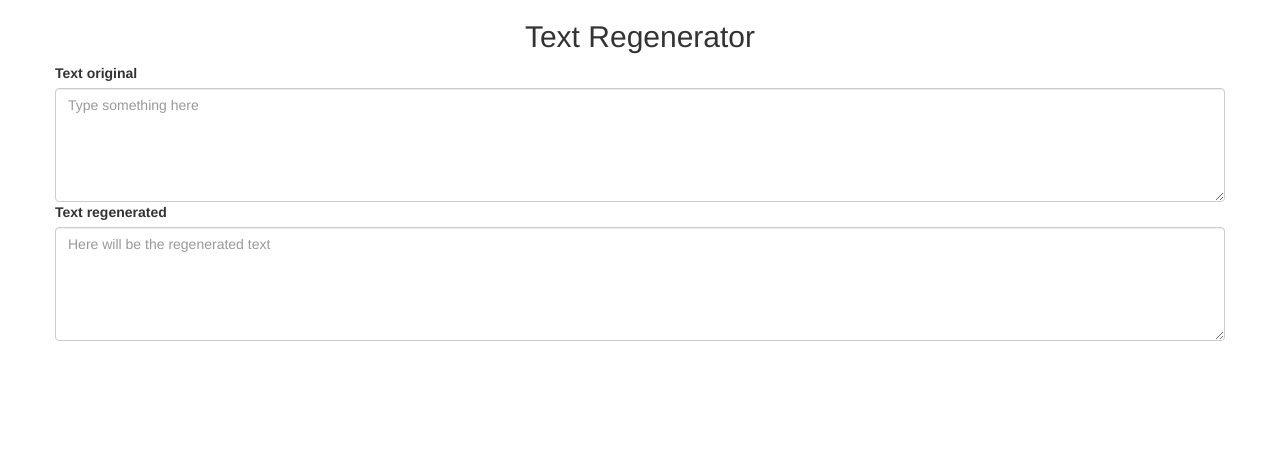
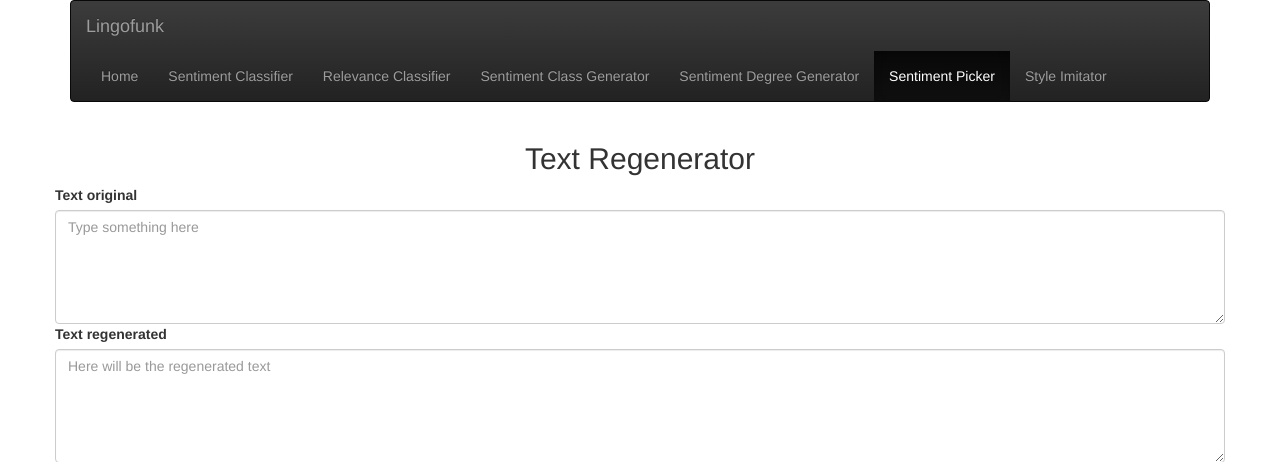
Before and after one commit to lingofunk/lingofunk-app, a Flask app: page /regenerate in a window 1280 px wide. Shown: the top 462 px of the page. Run offline with Flask 2, Linux system fonts and the light colour scheme; some libraries are stand-ins or nearby versions.

Commit message:
update the templates with the sentiment picker

```diff
--- a/webapp/templates/index.html
+++ b/webapp/templates/index.html
@@ -25,6 +25,7 @@
 					<li><a href="/compare-reviews">Relevance Classifier</a></li>
 					<li><a href="/generate/discrete">Sentiment Class Generator</a></li>
 					<li><a href="/generate/continuous">Sentiment Degree Generator</a></li>
+					<li><a href="/regenerate">Sentiment Picker</a></li>
 					<li><a href="/transfer-style">Style Imitator</a></li>
 				</ul>
 			</div>
@@ -62,7 +63,7 @@
 					<td><a href="/generate/continuous">Generate text of the given sentiment degree</a></td>
 					<td>Generate text with given fraction of positive or negative sentiment</td>
 				</tr>
-			  <tr>
+				<tr>
 					<td>5</td>
 					<td><a href="/regenerate">Regenerate</a></td>
 					<td>Generate text of the given sentiment and intensity</td>
--- a/webapp/templates/lingofunk-classify-sentiment.html
+++ b/webapp/templates/lingofunk-classify-sentiment.html
@@ -67,6 +67,7 @@
 					<li><a href="/compare-reviews">Relevance Classifier</a></li>
 					<li><a href="/generate/discrete">Sentiment Class Generator</a></li>
 					<li><a href="/generate/continuous">Sentiment Degree Generator</a></li>
+					<li><a href="/regenerate">Sentiment Picker</a></li>
 					<li><a href="/transfer-style">Style Imitator</a></li>
 				</ul>
 			</div>
--- a/webapp/templates/lingofunk-compare-reviews.html
+++ b/webapp/templates/lingofunk-compare-reviews.html
@@ -31,6 +31,7 @@
 					<li class="active"><a href="/compare-reviews">Relevance Classifier</a></li>
 					<li><a href="/generate/discrete">Sentiment Class Generator</a></li>
 					<li><a href="/generate/continuous">Sentiment Degree Generator</a></li>
+					<li><a href="/regenerate">Sentiment Picker</a></li>
 					<li><a href="/transfer-style">Style Imitator</a></li>
 				</ul>
 			</div>
--- a/webapp/templates/lingofunk-generate-continuous.html
+++ b/webapp/templates/lingofunk-generate-continuous.html
@@ -101,6 +101,7 @@
 					<li><a href="/compare-reviews">Relevance Classifier</a></li>
 					<li><a href="/generate/discrete">Sentiment Class Generator</a></li>
 					<li class="active"><a href="/generate/continuous">Sentiment Degree Generator</a></li>
+					<li><a href="/regenerate">Sentiment Picker</a></li>
 					<li><a href="/transfer-style">Style Imitator</a></li>
 				</ul>
 			</div>
--- a/webapp/templates/lingofunk-generate-discrete.html
+++ b/webapp/templates/lingofunk-generate-discrete.html
@@ -62,6 +62,7 @@
 					<li><a href="/compare-reviews">Relevance Classifier</a></li>
 					<li class="active"><a href="/generate/discrete">Sentiment Class Generator</a></li>
 					<li><a href="/generate/continuous">Sentiment Degree Generator</a></li>
+					<li><a href="/regenerate">Sentiment Picker</a></li>
 					<li><a href="/transfer-style">Style Imitator</a></li>
 				</ul>
 			</div>
--- a/webapp/templates/lingofunk-regenerate.html
+++ b/webapp/templates/lingofunk-regenerate.html
@@ -1,5 +1,6 @@
 <!DOCTYPE html>
 <html>
+
 <head>
 	<meta charset="utf-8" />
 	<meta name="viewport" content="width=device-width, initial-scale=1.0" />
@@ -8,9 +9,10 @@
 
 	<link rel="stylesheet" href="https://cdnjs.cloudflare.com/ajax/libs/normalize/5.0.0/normalize.min.css">
 	<!--<link rel="stylesheet" href="css/style.css">-->
-	<link rel="stylesheet" href="https://maxcdn.bootstrapcdn.com/bootstrap/3.3.7/css/bootstrap.min.css" integrity="sha384-BVYiiSIFeK1dGmJRAkycuHAHRg32OmUcww7on3RYdg4Va+PmSTsz/K68vbdEjh4u"
-	 crossorigin="anonymous" />
-	<link rel="stylesheet" href="https://maxcdn.bootstrapcdn.com/bootstrap/3.3.7/css/bootstrap-theme.min.css" integrity="sha384-rHyoN1iRsVXV4nD0JutlnGaslCJuC7uwjduW9SVrLvRYooPp2bWYgmgJQIXwl/Sp" crossorigin="anonymous" />
+	<link rel="stylesheet" href="https://maxcdn.bootstrapcdn.com/bootstrap/3.3.7/css/bootstrap.min.css"
+		integrity="sha384-BVYiiSIFeK1dGmJRAkycuHAHRg32OmUcww7on3RYdg4Va+PmSTsz/K68vbdEjh4u" crossorigin="anonymous" />
+	<link rel="stylesheet" href="https://maxcdn.bootstrapcdn.com/bootstrap/3.3.7/css/bootstrap-theme.min.css"
+		integrity="sha384-rHyoN1iRsVXV4nD0JutlnGaslCJuC7uwjduW9SVrLvRYooPp2bWYgmgJQIXwl/Sp" crossorigin="anonymous" />
 	<script src="https://ajax.googleapis.com/ajax/libs/jquery/3.3.1/jquery.min.js"></script>
 	<script src="https://maxcdn.bootstrapcdn.com/bootstrap/3.4.0/js/bootstrap.min.js"></script>
 	<script src="https://unpkg.com/@jaames/iro@beta/dist/iro.js"></script>
@@ -22,8 +24,10 @@
 		}
 
 		.loader {
-      border: 0.2em solid #f3f3f3; /* Light grey */
-      border-top: 0.2em solid #3498db; /* Blue */
+			border: 0.2em solid #f3f3f3;
+			/* Light grey */
+			border-top: 0.2em solid #3498db;
+			/* Blue */
 			border-radius: 50%;
 			width: 2em;
 			height: 2em;
@@ -35,24 +39,47 @@
 		}
 
 		@keyframes spin {
-      0% { transform: rotate(0deg); }
-      100% { transform: rotate(360deg); }
+			0% {
+				transform: rotate(0deg);
+			}
+
+			100% {
+				transform: rotate(360deg);
+			}
 		}
 	</style>
 </head>
 
 <body>
 	<div class="container">
+		<nav class="navbar navbar-inverse">
+			<div class="container-fluid">
+				<div class="navbar-header">
+					<a class="navbar-brand" href="/">Lingofunk</a>
+				</div>
+				<ul class="nav navbar-nav">
+					<li><a href="/">Home</a></li>
+					<li><a href="/classify-sentiment">Sentiment Classifier</a></li>
+					<li><a href="/compare-reviews">Relevance Classifier</a></li>
+					<li><a href="/generate/discrete">Sentiment Class Generator</a></li>
+					<li><a href="/generate/continuous">Sentiment Degree Generator</a></li>
+					<li class="active"><a href="/regenerate">Sentiment Picker</a></li>
+					<li><a href="/transfer-style">Style Imitator</a></li>
+				</ul>
+			</div>
+		</nav>
+
+
 		<div class="row" style="margin-bottom: 2em;">
 			<h2 align="center">Text Regenerator</h2>
 			<fieldset>
-			<!--<legend>Texts</legend>-->
-
 				<label for="text-input">Text original</label>
-			<textarea class="form-control" id="text-input" name="text-input" rows="5" placeholder="Type something here"></textarea>
+				<textarea class="form-control" id="text-input" name="text-input" rows="5"
+					placeholder="Type something here"></textarea>
 
 				<label for="text-output">Text regenerated</label>
-			<textarea class="form-control" id="text-output" name="text-output" rows="5" placeholder="Here will be the regenerated text"></textarea>
+				<textarea class="form-control" id="text-output" name="text-output" rows="5"
+					placeholder="Here will be the regenerated text"></textarea>
 			</fieldset>
 		</div>
 
@@ -74,7 +101,7 @@
 
 		<div id="coords">
 			<strong>radius:</strong> <span id="radius"></span>
-			<br/>
+			<br />
 			<strong>angle:</strong> <span id="angle"></span>
 		</div>
 	</div>
--- a/webapp/templates/lingofunk-transfer.html
+++ b/webapp/templates/lingofunk-transfer.html
@@ -62,6 +62,7 @@
 					<li><a href="/compare-reviews">Relevance Classifier</a></li>
 					<li><a href="/generate/discrete">Sentiment Class Generator</a></li>
 					<li><a href="/generate/continuous">Sentiment Degree Generator</a></li>
+					<li><a href="/regenerate">Sentiment Picker</a></li>
 					<li class="active"><a href="/transfer-style">Style Imitator</a></li>
 				</ul>
 			</div>
```
Lines whose indentation alone changed are shown as unchanged.
